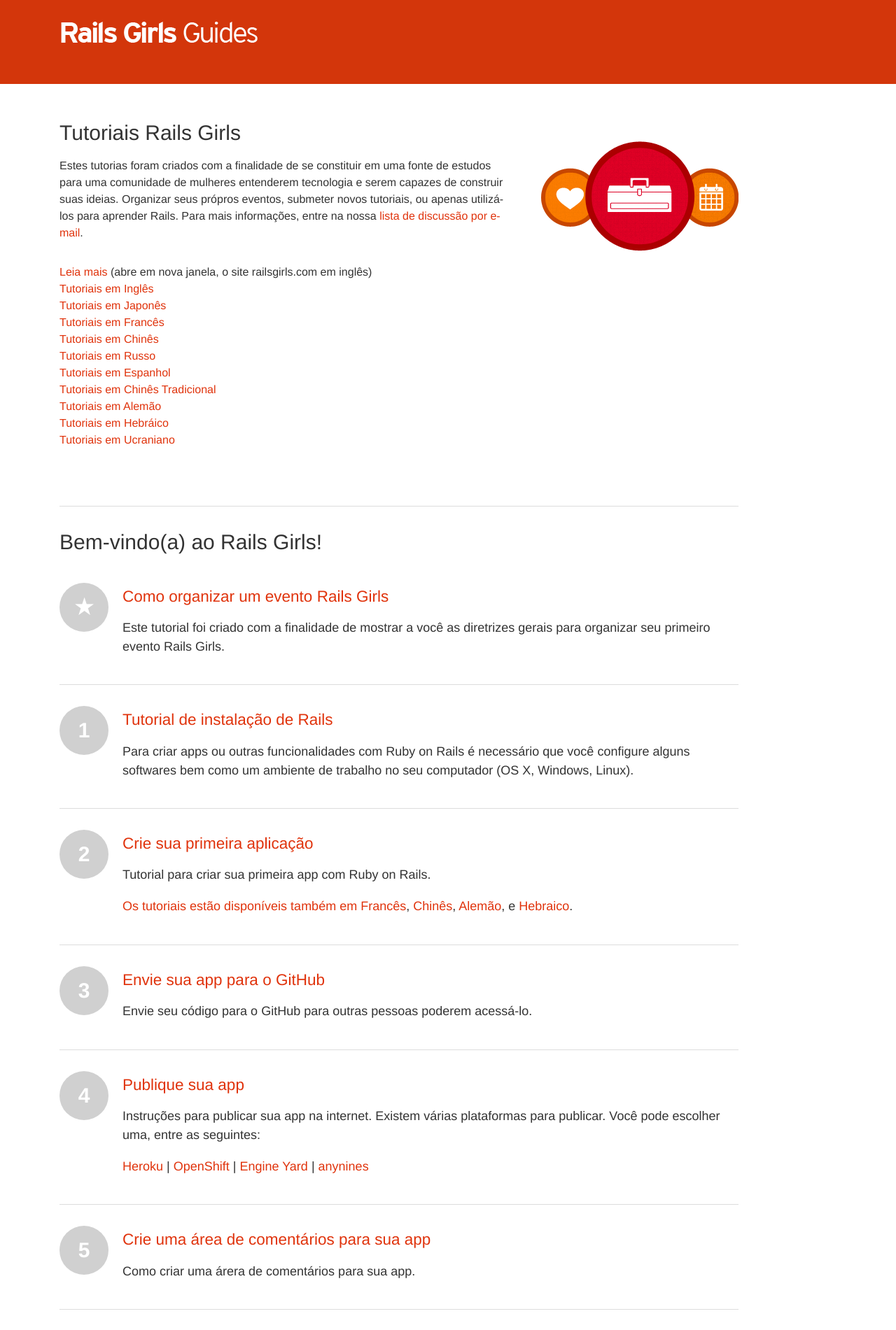
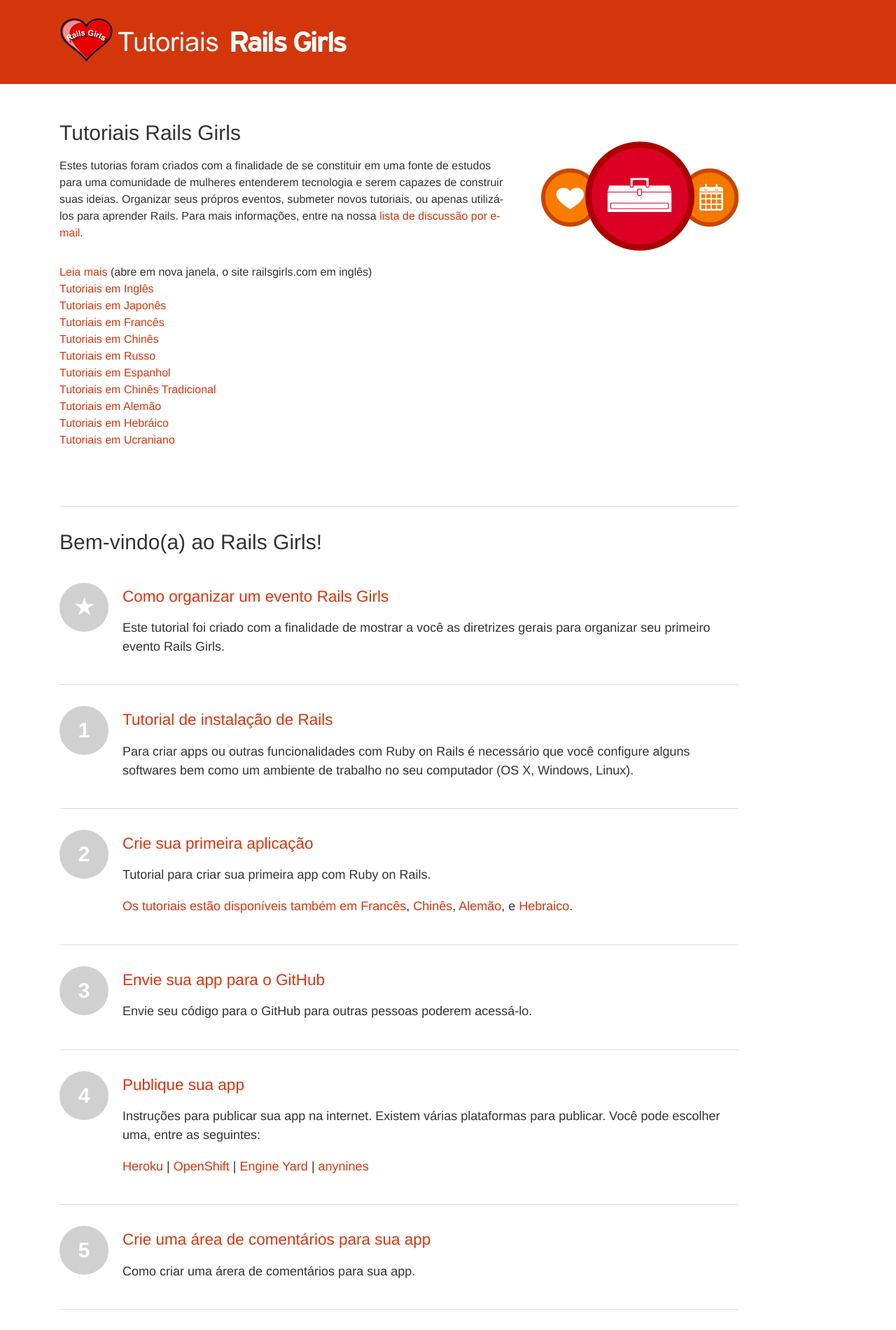
Before and after one commit to railsgirls/guides.railsgirls.com, a Jekyll site: the page built from index.html, in a window 1280 px wide. Shown: the top 1901 px of the page at 70% size. Built offline with Jekyll 4.4.1, drawn with Linux system fonts in a browser that asks for light colours; nearby versions of some CDN libraries.

Commit message:
Alterado o link para a imagem do logo em portuguâs

```diff
--- a/_layouts/default.html
+++ b/_layouts/default.html
@@ -21,7 +21,7 @@
     <header>
       <div class="container">
         <a class="span3" href="/" id="logo">
-          <img alt="Tutoriais Rails Girls Guides" src="images/railsgirls-guides.png" />
+          <img alt="Tutoriais Rails Girls Guides" src="images/railsgirls-guides-portugues.png" />
         </a>
         <nav></nav>
       </div>
```
